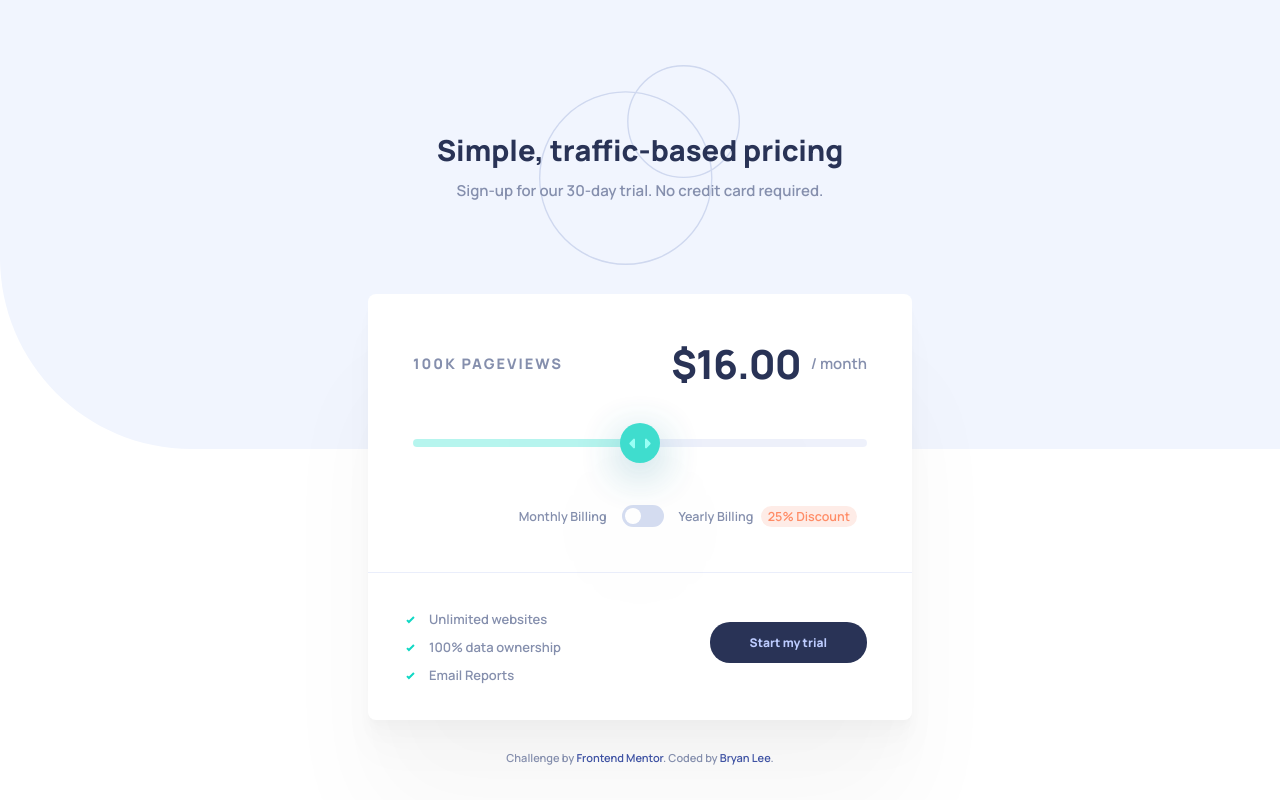
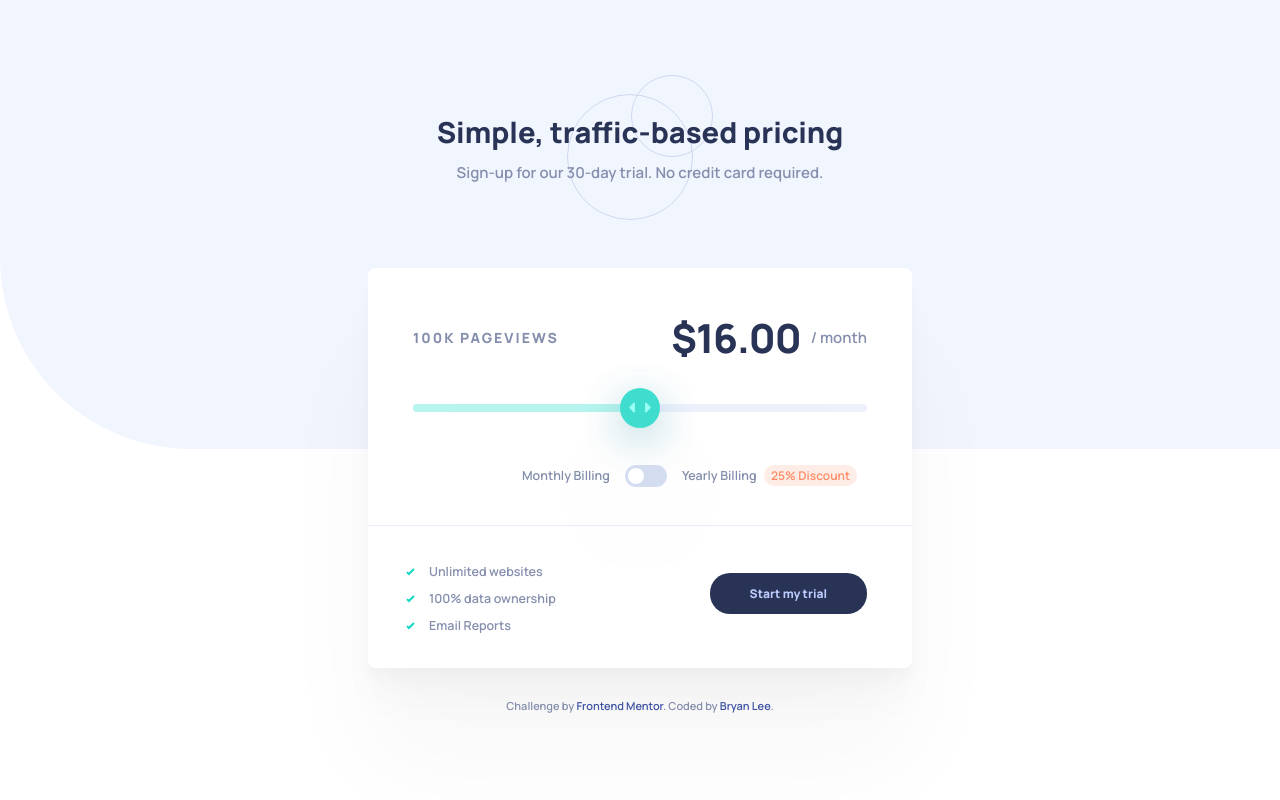
Before and after one commit to BL1133/interactive-pricing-component, a website: page index.html in a window 1280 px wide. Drawn offline with Linux system fonts and the light colour scheme.

Commit message:
desktop finishing touches

```diff
--- a/index.html
+++ b/index.html
@@ -65,6 +65,7 @@
             <div class="slider__container">
               <input
                 type="range"
+                autocomplete="off"
                 data-price-input='{
                "0": "10K Pageviews",
                "1": "50K Pageviews",
@@ -83,7 +84,7 @@
           <div class="pricing__footer">
             <p class="pricing__billing">Monthly Billing</p>
             <label class="toggle-btn">
-              <input type="checkbox" />
+              <input autocomplete="off" type="checkbox" />
               <span class="toggle-btn__slider"></span>
             </label>
             <p class="pricing__billing pricing__billing--yearly">
--- a/sass/base/_base.scss
+++ b/sass/base/_base.scss
@@ -42,6 +42,7 @@ body {
   flex-direction: column;
   justify-content: center;
   align-items: center;
+  transform: translateY(-2rem);
 
   @media only screen and (max-height: 670px) {
     height: initial;
--- a/sass/components/_pricing-card.scss
+++ b/sass/components/_pricing-card.scss
@@ -2,7 +2,7 @@
   display: flex;
   flex-direction: column;
   width: 54.4rem;
-  height: 42.6rem;
+  height: 40rem;
   background-color: $color-white;
   margin: 0 auto;
   border-radius: 8px;
@@ -41,14 +41,11 @@
 
     @include respond(phone) {
       flex-direction: column;
-      & > * {
-        margin-bottom: 1.5rem;
-      }
     }
   }
   &__views {
     align-self: center;
-    font-size: 1.45rem;
+    font-size: 1.4rem;
     text-transform: uppercase;
     letter-spacing: 2px;
     font-weight: 800;
@@ -83,7 +80,7 @@
     }
   }
   &__footer {
-    padding: 5.5rem 1rem 4.5rem 0;
+    padding: 5rem 1rem 3.8rem 0;
     display: flex;
     justify-content: flex-end;
 
@@ -101,6 +98,7 @@
 
     &--yearly::after {
       content: attr(discount) '% Discount';
+      font-size: 1.2rem;
       align-self: center;
       color: $color-light-red;
       background-color: $color-light-grayish-red;
@@ -135,7 +133,7 @@
     }
   }
   &__features-text {
-    font-size: 1.3rem;
+    font-size: 1.25rem;
     padding-left: 1.6rem;
     position: relative;
     margin-bottom: 1rem;
--- a/sass/components/_slider.scss
+++ b/sass/components/_slider.scss
@@ -1,6 +1,6 @@
 .slider__container {
   width: 100%;
-  padding-top: 4.5rem;
+  padding-top: 3.6rem;
   order: 1;
 }
 .slider {
@@ -35,10 +35,11 @@
   width: 40px; /* Set a specific slider handle width */
   height: 40px; /* Slider handle height */
   border-radius: 50%;
+  border: 1px solid transparent;
   cursor: grab; /* Cursor on hover */
   background: $color-strong-cyan url(../../images/icon-slider.svg) center
     no-repeat;
-  // backface-visibility: hidden;
+  backface-visibility: hidden;
   box-shadow: 0 10.6px 43.6px -5px rgba(36, 135, 160, 0.86),
     0 85px 348px -5px rgb(12, 112, 126);
 
@@ -48,17 +49,42 @@
 }
 
 .slider::-moz-range-thumb {
+  -webkit-appearance: none; /* Override default look */
+  appearance: none;
+  outline: none;
+  position: relative;
   width: 40px; /* Set a specific slider handle width */
   height: 40px; /* Slider handle height */
-  background: $color-strong-cyan; /* Green background */
+  border-radius: 50%;
+  border: 1px solid transparent;
   cursor: grab; /* Cursor on hover */
-  border-radius: 50%;
-  background-image: url(../../images/icon-slider.svg);
-  background-repeat: no-repeat;
-  background-position: center;
+  background: $color-strong-cyan url(../../images/icon-slider.svg) center
+    no-repeat;
   backface-visibility: hidden;
+  box-shadow: 0 10.6px 43.6px -5px rgba(36, 135, 160, 0.86),
+    0 85px 348px -5px rgb(12, 112, 126);
 
   &:active {
     cursor: grabbing;
   }
 }
+.slider::-ms--thumb {
+  -webkit-appearance: none; /* Override default look */
+  appearance: none;
+  outline: none;
+  position: relative;
+  width: 40px; /* Set a specific slider handle width */
+  height: 40px; /* Slider handle height */
+  border-radius: 50%;
+  border: 1px solid transparent;
+  cursor: grab; /* Cursor on hover */
+  background: $color-strong-cyan url(../../images/icon-slider.svg) center
+    no-repeat;
+  backface-visibility: hidden;
+  box-shadow: 0 10.6px 43.6px -5px rgba(36, 135, 160, 0.86),
+    0 85px 348px -5px rgb(12, 112, 126);
+
+  &:active {
+    cursor: grabbing;
+  }
+}
--- a/sass/pages/_home.scss
+++ b/sass/pages/_home.scss
@@ -3,11 +3,10 @@ header {
   flex-direction: column;
   justify-content: center;
   text-align: center;
-  margin-bottom: 2.9rem;
+  margin-bottom: 2rem;
   height: 20rem;
   background: url(../../images/pattern-circles.svg) no-repeat center;
-  background-size: contain;
-  margin-top: 3rem;
+  // margin-top: 3rem;
 
   @include respond(phone) {
     padding-bottom: 2rem;
```
Also changed, not shown: css/style.css.
